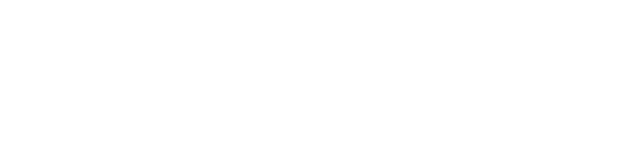
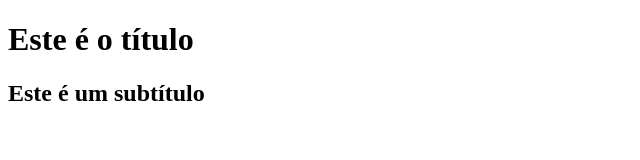
Before and after one commit to amanncio/exercicioDuplaDbc, a plain HTML site: page index.html in a window 1280 px wide. Shown: the whole page, without its empty margins (0-640 px from the left). Drawn offline with Linux system fonts and the light colour scheme.

Commit message:
feat: adicionado titulo e subtitulo ao body.

```diff
--- a/index.html
+++ b/index.html
@@ -7,6 +7,7 @@
         <title>Document</title>
     </head>
     <body>
-
+      <h1>Este é o título</h1>
+      <h2>Este é um subtítulo</h2>
     </body>
 </html>
```
